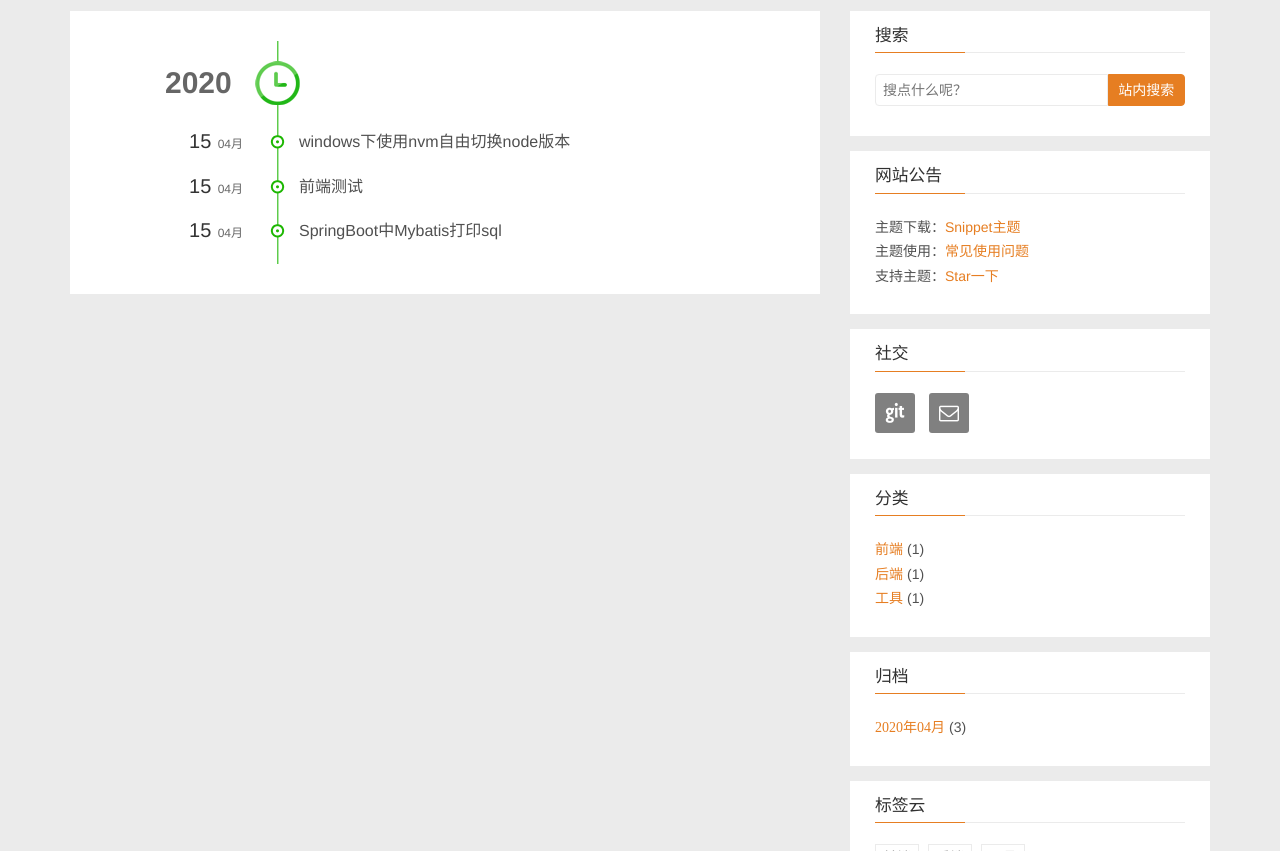
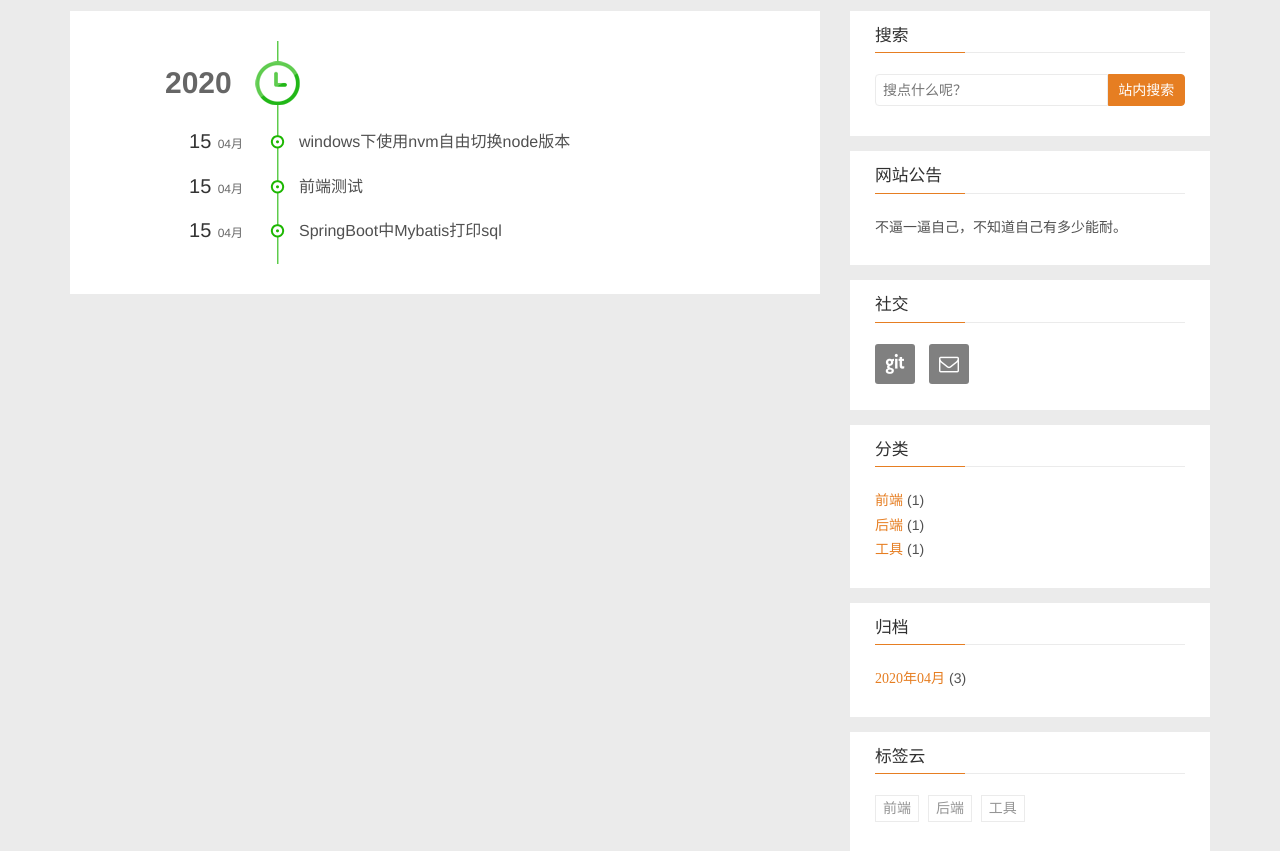
Before and after one commit to HankXie/HankXie.github.io, a plain HTML site: page archives/2020/04/index.html in a window 1280 px wide. Shown: the part 249-1100 px from the top of the page. Drawn offline with Linux system fonts and the light colour scheme; some packages are replaced by stand-ins of ours; a script that the page names is missing.

Commit message:
Site updated: 2020-04-16 16:42:37

```diff
--- a/archives/2020/04/index.html
+++ b/archives/2020/04/index.html
@@ -243,9 +243,7 @@
     </h3>
     <div class="notification">
         <p>
-    主题下载：<a href="https://github.com/shenliyang/hexo-theme-snippet" title="fork me" target="_blank">Snippet主题</a> <br/>
-    主题使用：<a href="https://github.com/shenliyang/hexo-theme-snippet/blob/master/README.md#常见问题" title="" target="_blank">常见使用问题</a> <br/>
-    支持主题：<a href="https://github.com/shenliyang/hexo-theme-snippet/stargazers" target="_blank" rel="noopener">Star一下</a>
+    不逼一逼自己，不知道自己有多少能耐。
 </p>
     </div>
 </div>
```
Also changed, not shown: archives/2020/index.html (+1 -3 lines), archives/index.html (+1 -3 lines), categories/前端/index.html (+1 -3 lines), categories/后端/index.html (+1 -3 lines), categories/工具/index.html (+1 -3 lines), index.html (+1 -3 lines), tags/前端/index.html (+1 -3 lines), tags/后端/index.html (+1 -3 lines), tags/工具/index.html (+1 -3 lines).
